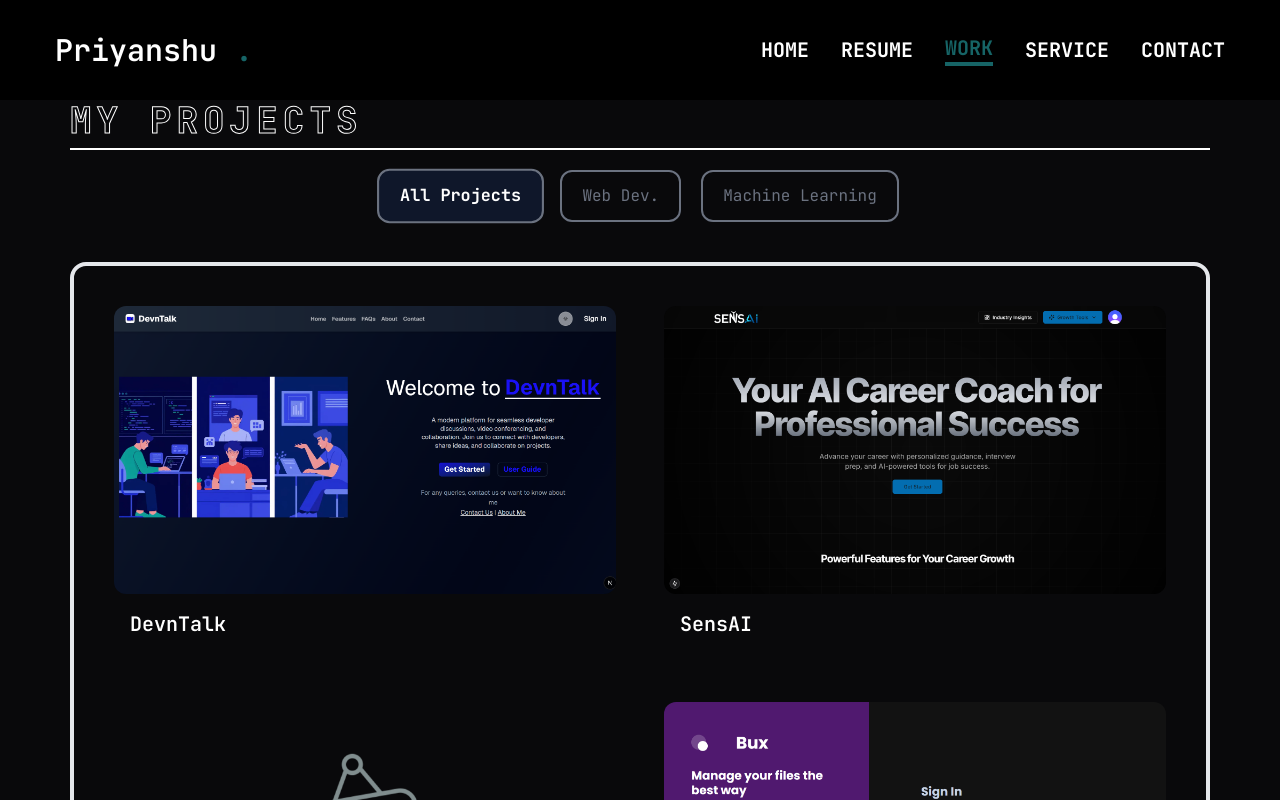
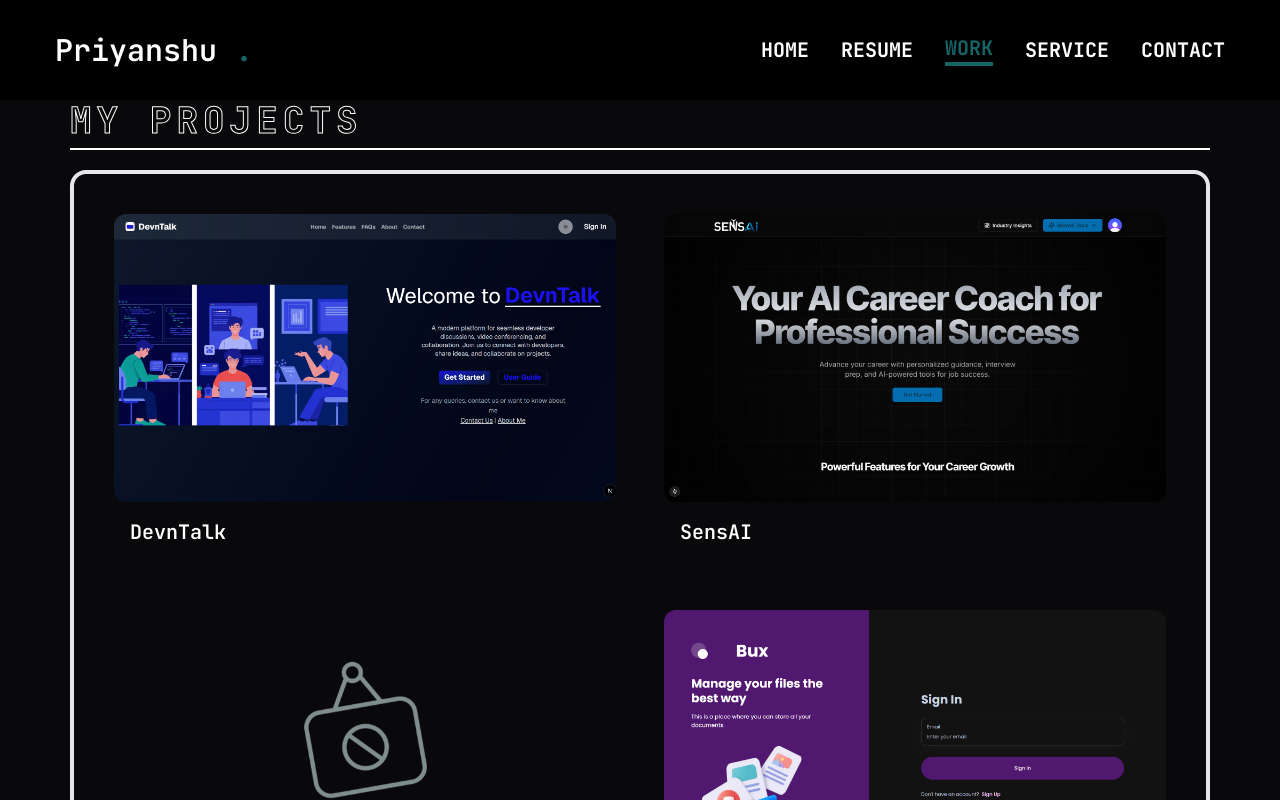
Before and after one commit to Coderx85/Portfolio, a Next.js app: page /work in a window 1280 px wide. Shown: the top 802 px of the page. Built offline with nearby package versions, Linux system fonts and the light colour scheme.

Commit message:
refactor ProjectDetails and ProjectSection components, and enhance project data structure

```diff
--- a/package.json
+++ b/package.json
@@ -15,6 +15,7 @@
   "license": "MIT",
   "dependencies": {
     "@headlessui/react": "^1.7.17",
+    "@radix-ui/react-accordion": "^1.2.4",
     "@radix-ui/react-avatar": "^1.1.0",
     "@radix-ui/react-label": "^2.1.0",
     "@radix-ui/react-progress": "^1.1.0",
@@ -27,6 +28,7 @@
     "@react-email/components": "0.0.19",
     "@react-email/render": "^0.0.9-canary.0",
     "@react-email/tailwind": "^0.0.18",
+    "@tailwindcss/postcss": "^4.1.3",
     "@types/node": "20.6.3",
     "@types/react": "18.2.22",
     "@types/react-dom": "18.2.7",
@@ -42,7 +44,9 @@
     "mini-svg-data-uri": "^1.4.4",
     "motion": "^12.4.7",
     "next": "^14.1.3",
+    "next-themes": "^0.4.6",
     "postcss": "^8.4.35",
+    "prettier": "^3.5.3",
     "react": "^18.2.0",
     "react-countup": "^6.5.3",
     "react-dom": "^18.2.0",
--- a/src/components/project/ProjectSection.tsx
+++ b/src/components/project/ProjectSection.tsx
@@ -1,22 +1,12 @@
 "use client"
 import React, { useRef, useState } from 'react'
-import { project, Project_Data } from '@/constants'
+import { ProjectData } from '@/constants'
 import { motion, useInView } from 'framer-motion'
-import ProjectTag from '@/components/project/ProjectTag'
 import ProjectCard from '@/components/project/ProjectCard'
 
 const ProjectSection = () => {
-    const [tab ,setTab] = useState("All");
     const ref = useRef(null);
     const isInView = useInView(ref, { once: true });
-
-    const handleTabChange = (selectTab: string) => {
-        setTab(selectTab);
-    };
-
-    const filterProjects = Project_Data.filter((project) =>
-        project.tag.includes(tab)
-    )
 
     const cardVariants = {
         initial: { y: 50, opacity: 0 },
@@ -29,37 +19,11 @@ const ProjectSection = () => {
             My Projects
         </h2>
 
-        <div className="md:hidden block mt-5 text-white">
-          <select
-            value={tab}
-            onChange={(e) => handleTabChange(e.target.value)}
-            className="block w-full mt-2 px-4 py-2 text-white bg-[#121212] border border-slate-200 rounded-md"
-          >
-            {project.map((project) => (
-              <option key={project.tag} value={project.tag}>
-                {project.name}
-              </option>
-            ))}
-          </select>
-        </div>
-
-        <div className="hidden text-white md:flex flex-row justify-center items-center gap-5 uppercase py-5">
-            {project.map((project, index) => (
-                <ProjectTag
-                    key= {index}
-                    onClick= {handleTabChange}
-                    tag= {project.tag}
-                    name= {project.name}
-                    isSelected= {tab == project.tag}
-                />
-            ))}
-        </div>
-
         <div
             className='md:primary-bd md:border-4 rounded-2xl mt-5 p-10
         '>
             <ul ref={ref} className="w-full rounded-xl grid md:grid-cols-2 gap-8 md:gap-12">
-                {filterProjects
+                {ProjectData
                     .sort((a, b) => b.id - a.id)
                     .map((project, index) => (
                         <motion.li
--- a/src/components/ui/accordion.tsx
+++ b/src/components/ui/accordion.tsx
@@ -28,7 +28,7 @@ const AccordionTrigger = React.forwardRef<
     <AccordionPrimitive.Trigger
       ref={ref}
       className={cn(
-        "flex flex-1 items-center cursor-pointer justify-between px-2 py-2.5 font-medium transition-all hover:bg-white/15 rounded-t-xl data-[state=open]:bg-white/15 [&[data-state=open]>svg]:rotate-180",
+        "flex flex-1 items-center cursor-pointer justify-between px-3 py-2.5 font-medium transition-all hover:bg-white/15 rounded-t-xl data-[state=open]:bg-white/15 [&[data-state=open]>svg]:rotate-180",
         className
       )}
       {...props}
@@ -52,7 +52,7 @@ const AccordionContent = React.forwardRef<
     )}
     {...props}
   >
-    <div className={cn("pb-3 p-2", className)}>{children}</div>
+    <div className={cn("pb-3 pt-2 px-4", className)}>{children}</div>
   </AccordionPrimitive.Content>
 ))
 
--- a/src/constants/project.ts
+++ b/src/constants/project.ts
@@ -1,209 +1,39 @@
-import { ProjectProps, ProjectTagProps } from "@/types";
+import { SiAppwrite, SiMongodb, SiNextdotjs, SiPostgresql, SiPrisma, SiTailwindcss, SiTypescript, SiVercel } from "react-icons/si";
+import { ProjectProps } from "../types";
+import { BsCloudDrizzle } from "react-icons/bs";
+import { GiGemini } from "react-icons/gi";
+import { CloudDrizzle } from "lucide-react";
+import { FiCloudDrizzle } from "react-icons/fi";
 
-export const project: ProjectTagProps[] = [
-  {
-    tag: "All",
-    name: "All Projects",
-  },
-  {
-    tag: "Web",
-    name: "Web Dev.",
-  },
-  {
-    tag: "ML",
-    name: "Machine Learning",
-  },
-];
 // Project Data
-export const Project_Data: ProjectProps[] = [
-  {
-    id: 5,
-    title: "CodexSphere",
-    description:
-      "CodexSphere is a web platform uniting book lovers. Built with React JS, MongoDB, and Tailwind CSS, it allows seamless management of personal book collections. Add, explore, and dive into a world of literature with CodexSphere - where your bookshelf transforms into a gateway to endless literary journeys",
-    imgUrl: "/images/projects/5.png",
-    tag: ["All", "Web"],
-    gitUrl: "",
-    previewUrl: "",
-    techStack: ["React", "Node.js", "Express", "MongoDB"],
-    challengesFaced: ["Challenge 1", "Challenge 2"],
-    lessonsLearned: ["Lesson 1", "Lesson 2"],
-    contributionType: "Solo",
-    duration: "1 month",
-  },
-  {
-    id: 6,
-    title: "SmartReadme",
-    description:
-      "SmartReadME is a README file generator powered by LangchainJS. It helps developers to quickly generate a quality README.md file in Markdown format for their projects.",
-    imgUrl: "/images/projects/4.png",
-    tag: ["All", "ML"],
-    gitUrl: "",
-    previewUrl: "https://smartreadme.streamlit.app/",
-    techStack: ["Python", "Streamlit", "Openai"],
-    challengesFaced: ["Challenge 1", "Challenge 2"],
-    lessonsLearned: ["Lesson 1", "Lesson 2"],
-    contributionType: "Solo",
-    duration: "1 month",
-  },
-  {
-    id: 8,
-    title: "NexDrive",
-    description:
-      "NexDrive is a dynamic car marketplace built with Next.js, Tailwind CSS, and TypeScript. Integrated with Rapid API for enhanced features and a user-friendly experience.",
-    imgUrl: "/images/projects/2.png",
-    tag: ["All", "Web"],
-    gitUrl: "",
-    previewUrl: "https://nexdrive-085.vercel.app",
-    techStack: ["Next.js", "Tailwind CSS", "TypeScript", "Rapid API"],
-    challengesFaced: ["Challenge 1", "Challenge 2"],
-    lessonsLearned: ["Lesson 1", "Lesson 2"],
-    contributionType: "Solo",
-    duration: "2 weeks",
-  },
-  {
-    id: 9,
-    title: "readLites",
-    description:
-      "readLites makes reading fun and easy! It uses smart technology to show pictures and pick out important ideas from stories. This helps you understand and enjoy books better!",
-    imgUrl: "/images/projects/1.png",
-    tag: ["All", "ML"],
-    gitUrl: "",
-    previewUrl: "https://readlites-deepsolv.streamlit.app/",
-    techStack: ["Python", "Streamlit", "Openai", "gtts"],
-    challengesFaced: ["Challenge 1", "Challenge 2"],
-    lessonsLearned: ["Lesson 1", "Lesson 2"],
-    contributionType: "Team",
-    duration: "1 month",
-  },
-  {
-    id: 13,
-    title: "GojoTalk",
-    description:
-      "GojoTalk: Experience 'Yōkoso'—Satoru Gojo's welcome in every interaction. Where intelligent conversations seamlessly blend with the essence of Japanese charisma, making each chat a dynamic and inviting experience.",
-    imgUrl: "/images/projects/9.png",
-    tag: ["All", "Web", "ML"],
-    gitUrl: "",
-    previewUrl: "https://gojotalk.vercel.app/",
-    techStack: ["React", "Node.js", "Express", "Gemini AI", "Tailwind CSS"],
-    challengesFaced: ["Challenge 1", "Challenge 2"],
-    lessonsLearned: ["Lesson 1", "Lesson 2"],
-    contributionType: "Solo",
-    duration: "1 week",
-  },
-  {
-    id: 11,
-    title: "PaLM ChatBot",
-    description:
-      'GojoTalk is an interactive chat platform centered around the character Satoru Gojo from the anime and manga series "Jujutsu Kaisen". Users engage in dynamic conversations with a virtual representation of Gojo, exploring various facets of his personality, experiences, and expertise in Jujutsu sorcery.',
-    imgUrl: "/images/projects/10.png",
-    tag: ["All", "ML"],
-    gitUrl: "https://github.com/coderx85/PaLM_API_Repo/blob/my/GojoTalk.ipynb",
-    previewUrl: "",
-    techStack: ["Python", "Gemini AI", "ChatBot"],
-    challengesFaced: ["Challenge 1", "Challenge 2"],
-    lessonsLearned: ["Lesson 1", "Lesson 2"],
-    contributionType: "Solo",
-    duration: "1 week",
-  },
-  {
-    id: 12,
-    title: "LeviLayer",
-    description:
-      "This project provides an interactive dashboard for analyzing the different activation function in neural networks. LeviLayer is a novel activation function that has shown promising results in various deep learning tasks. With this dashboard, users can explore the behavior of LeviLayer and compare it with other popular activation functions.",
-    imgUrl: "",
-    tag: ["All", "ML"],
-    gitUrl: "https://github.com/coderx85/LeviLayer.git",
-    previewUrl: "",
-    techStack: ["Python", "TensorFlow"],
-    challengesFaced: ["Challenge 1", "Challenge 2"],
-    lessonsLearned: ["Lesson 1", "Lesson 2"],
-    contributionType: "Solo",
-    duration: "1 week",
-  },
-  {
-    id: 14,
-    title: "StyleBlend",
-    description:
-      "StyleBlend is a project for artistic style transfer using the VGG19 convolutional neural network architecture. It allows users to blend the content of one image with the style of another image, creating visually appealing compositions.",
-    imgUrl: "",
-    tag: ["All", "ML"],
-    gitUrl: "https://github.com/coderx85/StyleBlend.git",
-    previewUrl: "",
-    techStack: ["Python", "TensorFlow", "Keras"],
-    challengesFaced: ["Challenge 1", "Challenge 2"],
-    lessonsLearned: ["Lesson 1", "Lesson 2"],
-    contributionType: "Solo",
-    duration: "1 week",
-  },
-  {
-    id: 7,
-    title: "Plant disease prediction",
-    description: "",
-    imgUrl: "",
-    tag: ["All", "ML"],
-    gitUrl: "https://github/coderx85/Plant-disease-prediction.git",
-    previewUrl: "",
-    techStack: ["Python", "TensorFlow", "Keras"],
-    challengesFaced: ["Challenge 1", "Challenge 2"],
-    lessonsLearned: ["Lesson 1", "Lesson 2"],
-    contributionType: "Solo",
-    duration: "1 week",
-  },
+export const ProjectData: ProjectProps[] = [
   {
     id: 15,
     title: "PromptHub",
     description:
       '"PromptHub" is a web platform designed for sharing prompts. It provides a space for users to post and explore various prompts that can be used for creative writing, brainstorming, or any context that requires a starting point.',
     imgUrl: "/images/projects/3.png",
-    tag: ["All", "Web"],
     gitUrl: "",
     previewUrl: "https://prompthub-085.vercel.app",
-    techStack: ["Nextjs", "MongoDB", "Tailwind CSS", "TypeScript", "Authjs"],
-    challengesFaced: ["Challenge 1", "Challenge 2"],
+    techStack: {
+      "NextJs": SiNextdotjs,
+      "TailwindCSS": SiTailwindcss,
+      "MongoDB": SiMongodb,
+      "Vercel": SiVercel,
+    },
+    challengesFaced: [
+      {
+        title: "Designing a user-friendly interface",
+        solution:
+          "Conducted user research to understand needs and iterated on designs based on feedback.",
+      },
+      {
+        title: "Ensuring prompt quality and relevance",
+        solution:
+          "Implemented a community moderation system where users can upvote or downvote prompts.",
+      }
+    ],
     lessonsLearned: ["Lesson 1", "Lesson 2"],
-    contributionType: "Solo",
-    duration: "1 month",
-  },
-  {
-    id: 17,
-    title: "Mitra-Bot",
-    description:
-      " Welcome to Mitra Bot [Machine Interactive Tutor for Responsive Answers By Optimizing Technology] - your friendly AI-powered tutor 📚.",
-    imgUrl: "/images/projects/17.png",
-    tag: ["All", "ML"],
-    gitUrl: "https://github.com/coderx85/Mitra-Bot.git",
-    previewUrl: "",
-    techStack: ["Python", "groq", "llama-3-base"],
-    challengesFaced: ["Challenge 1", "Challenge 2"],
-    lessonsLearned: ["Lesson 1", "Lesson 2"],
-    contributionType: "Solo",
-    duration: "1 week",
-  },
-  {
-    id: 18,
-    title: "Stake",
-    description:
-      "Stake Game Simulation is a project that simulates a game involving stakes and outcomes based on random patterns. The project includes frontend and backend components to create a visual representation of the game simulation.",
-    imgUrl: "/images/projects/18.png",
-    tag: ["All", "Web"],
-    gitUrl: "https://github.com/coderx85/stake.git",
-    previewUrl: "https://stake-vert.vercel.app/",
-    techStack: [
-      "React",
-      "Node.js",
-      "Express",
-      "MongoDB",
-      "Tailwind CSS",
-      "TypeScript",
-      "Authjs",
-      "Openai",
-      "gtts",
-    ],
-    challengesFaced: ["Challenge 1", "Challenge 2"],
-    lessonsLearned: ["Lesson 1", "Lesson 2"],
-    contributionType: "Solo",
-    duration: "1 month",
   },
   {
     id: 19,
@@ -211,28 +41,59 @@ export const Project_Data: ProjectProps[] = [
     description:
       "A storage management system. It is designed to help manage and organize storage units efficiently.",
     imgUrl: "/images/projects/19.png",
-    tag: ["All", "Web"],
     gitUrl: "https://github.com/coderx85/bux.git",
     previewUrl: "https://bux-storage.vercel.app/",
-    techStack: ["Next.js", "Appwrite", "Shadcn", "Clerk.js"],
-    challengesFaced: [],
+    techStack: {
+      "Next.js": SiNextdotjs,
+      "TailwindCSS": SiTailwindcss,
+      "TypeScript": SiTypescript,
+      "PostgreSQL": SiPostgresql,
+      "Drizzle ORM": BsCloudDrizzle,
+      "Vercel": SiVercel,
+      "Appwrite": SiAppwrite
+    },
+    challengesFaced: [
+      {
+        title: "Designing a user-friendly interface",
+        solution:
+          "Conducted user research to understand needs and iterated on designs based on feedback.",
+      },
+      {
+        title: "Ensuring prompt quality and relevance",
+        solution:
+          "Implemented a community moderation system where users can upvote or downvote prompts.",
+      }
+    ],
     lessonsLearned: [],
-    contributionType: "Solo",
-    duration: "2 weeks",
   },
   {
     id: 20,
     title: "Fiverplus",
     description: "",
     imgUrl: "",
-    tag: ["All", "Web"],
     gitUrl: "fiverplus",
     previewUrl: "",
-    techStack: ["Next.js", "Appwrite", "Shadcn", "Clerk.js", "convex"],
-    challengesFaced: [],
+    techStack: {
+      "Next.js": SiNextdotjs,
+      "TailwindCSS": SiTailwindcss,
+      "TypeScript": SiTypescript,
+      "PostgreSQL": SiPostgresql,
+      "Drizzle ORM": BsCloudDrizzle,
+      "Vercel": SiVercel,
+    },
+    challengesFaced: [
+      {
+        title: "Designing a user-friendly interface",
+        solution:
+          "Conducted user research to understand needs and iterated on designs based on feedback.",
+      },
+      {
+        title: "Ensuring prompt quality and relevance",
+        solution:
+          "Implemented a community moderation system where users can upvote or downvote prompts.",
+      }
+    ],
     lessonsLearned: [],
-    contributionType: "Solo",
-    duration: "3 weeks",
   },
   {
     id: 21,
@@ -240,14 +101,30 @@ export const Project_Data: ProjectProps[] = [
     description:
       "SensAI is a web application designed to help users generate cover letters, manage their profiles, and prepare for interviews. The application leverages various modern web technologies and libraries to provide a seamless user experience.",
     imgUrl: "/images/projects/21.png",
-    tag: ["All", "Web"],
     gitUrl: "https://github.com/Coderx85sensai.git",
     previewUrl: "https://sensai-eta.vercel.app/",
-    techStack: ["Next.js", "Appwrite", "Shadcn", "Clerk.js", "Gemini AI"],
-    challengesFaced: [],
+    techStack: {
+      "Next.js": SiNextdotjs,
+      "TailwindCSS": SiTailwindcss,
+      "PostgreSQL": SiPostgresql,
+      "TypeScript": SiTypescript,
+      "Drizzle": BsCloudDrizzle,
+      "Vercel": SiVercel,
+      "Prisma": SiPrisma
+    },
+    challengesFaced: [
+      {
+        title: "Designing a user-friendly interface",
+        solution:
+          "Conducted user research to understand needs and iterated on designs based on feedback.",
+      },
+      {
+        title: "Ensuring prompt quality and relevance",
+        solution:
+          "Implemented a community moderation system where users can upvote or downvote prompts.",
+      }
+    ],
     lessonsLearned: [],
-    contributionType: "Solo",
-    duration: "1 weeks",
   },
   {
     id: 22,
@@ -255,13 +132,28 @@ export const Project_Data: ProjectProps[] = [
     description:
       "DevnTalk is a developer-centric collaboration platform that integrates real-time communication, live streaming, and structured meetings. It allows users to create or join workspaces, invite members. Designed for remote teams. DevnTalk enhances productivity by providing a seamless environment for discussions, and project tracking.",
     imgUrl: "/images/projects/22.png",
-    tag: ["All", "Web"],
     gitUrl: "https://github.com/coderx85/DevTalk.git",
     previewUrl: "https://devntalk.vercel.app/",
-    techStack: ["Next.js", "Tailwind CSS", "Clerksjs", "Shadcn"],
-    challengesFaced: ["Challenge 1", "Challenge 2"],
+    techStack: {
+      "Next.js": SiNextdotjs,
+      "TailwindCSS": SiTailwindcss,
+      "TypeScript": SiTypescript,
+      "PostgreSQL": SiPostgresql,
+      "Drizzle": FiCloudDrizzle,
+
+    },
+    challengesFaced: [
+      {
+        title: "Designing a user-friendly interface",
+        solution:
+          "Conducted user research to understand needs and iterated on designs based on feedback.",
+      },
+      {
+        title: "Ensuring prompt quality and relevance",
+        solution:
+          "Implemented a community moderation system where users can upvote or downvote prompts.",
+      }
+    ],
     lessonsLearned: ["Lesson 1", "Lesson 2"],
-    contributionType: "Solo",
-    duration: "2 months",
   },
 ];
--- a/tailwind.config.ts
+++ b/tailwind.config.ts
@@ -1,7 +1,6 @@
 import type { Config } from "tailwindcss"
 
 const config = {
-  darkMode: ["class"],
   content: [
     './pages/**/*.{ts,tsx}',
     './components/**/*.{ts,tsx}',
@@ -56,9 +55,6 @@ const config = {
       },
     },
   },
-  daisyui: {
-    themes: ["night"],
-  },
   plugins: [require("tailwindcss-animate")],
 } satisfies Config
 
```
Also changed, not shown: src/components/project/ProjectDetails.tsx (+32 -57 lines), src/types/index.ts (+12 -6 lines).
